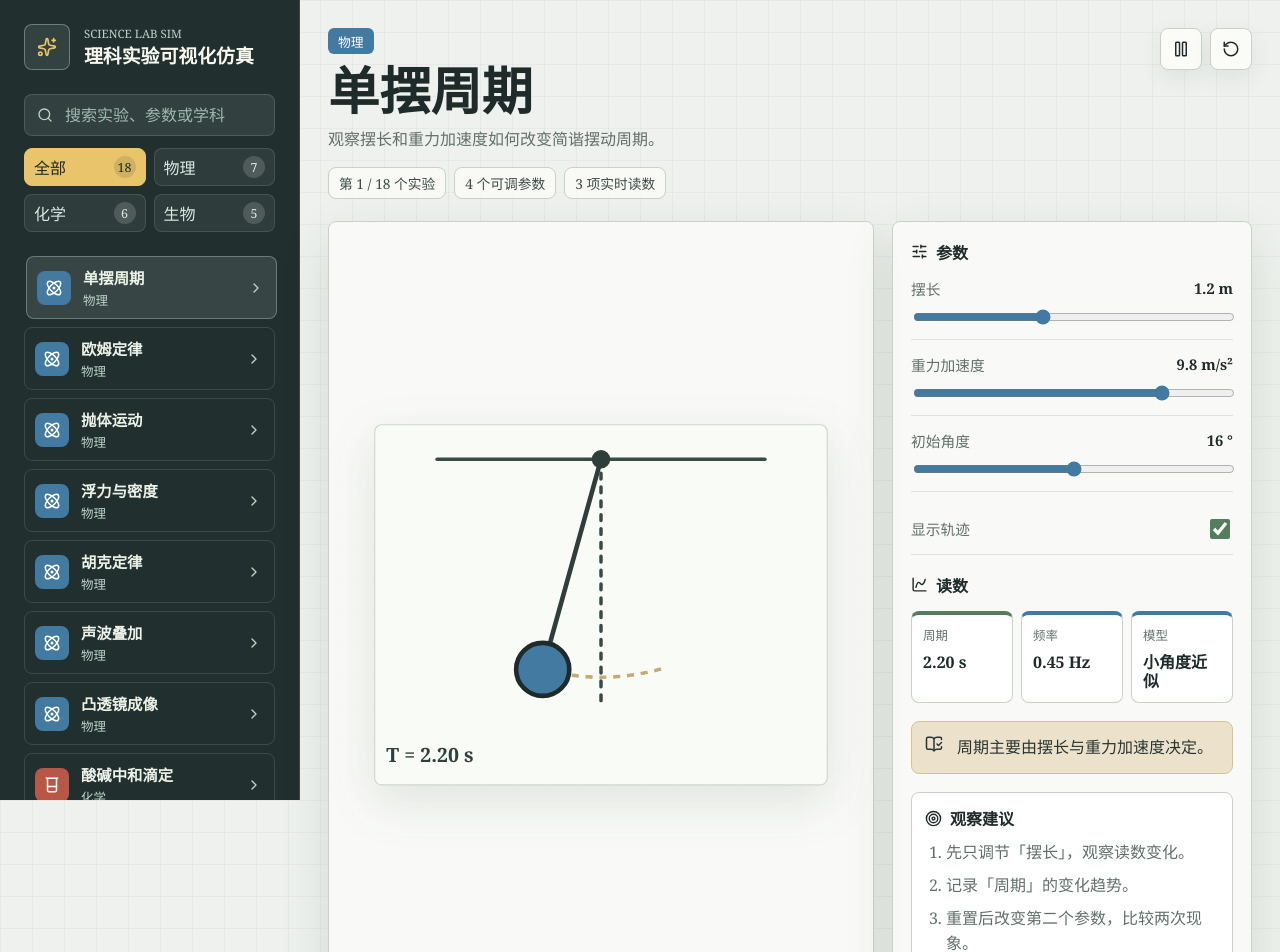
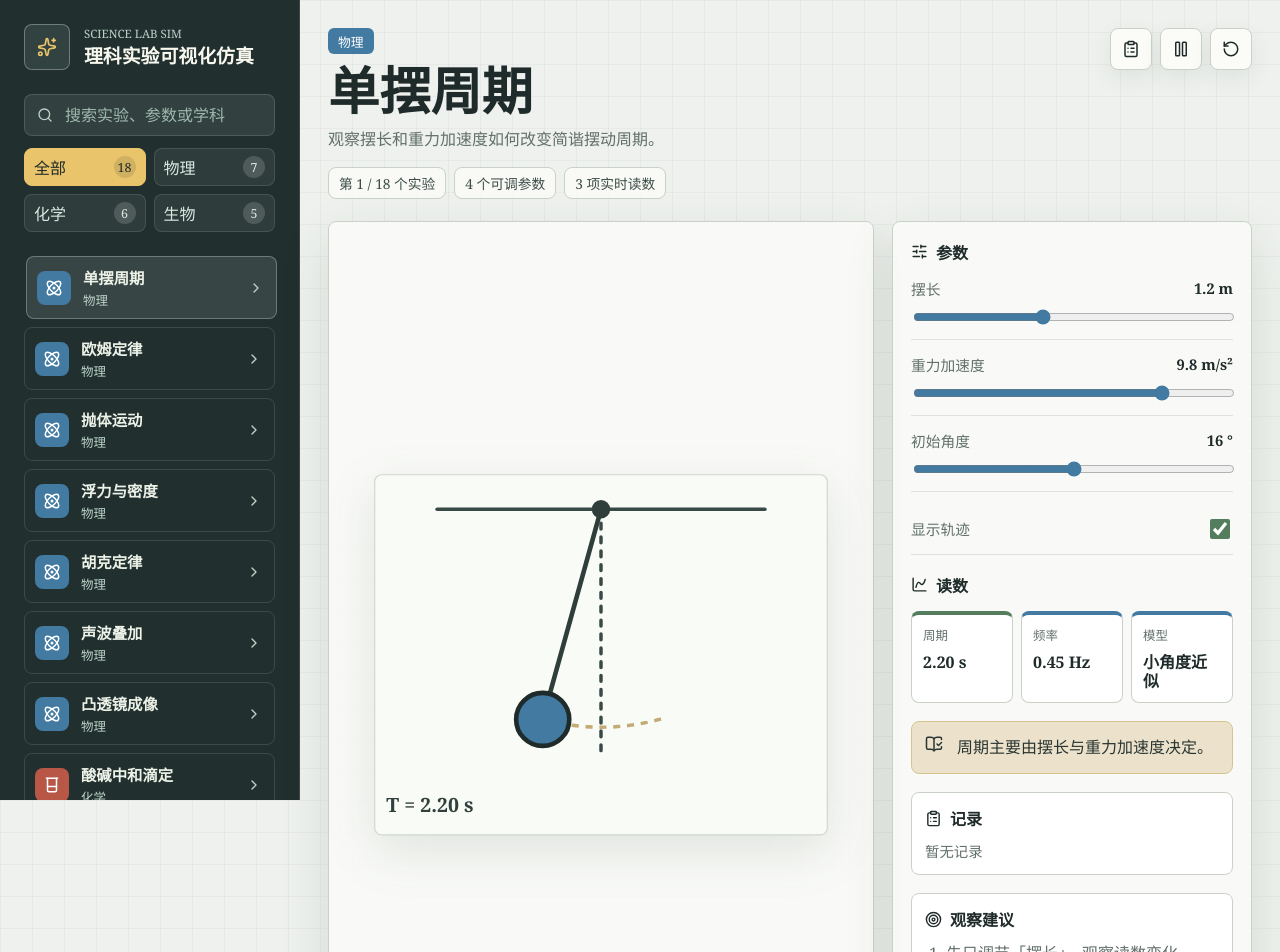
Before and after one commit to WUMIKE233/science-lab-sim, a React (Vite) app: page / in a window 1280 px wide. Shown: the top 952 px of the page. Built offline with nearby package versions, Linux system fonts and the light colour scheme.

Commit message:
feat: add experiment reading snapshots

```diff
--- a/src/App.tsx
+++ b/src/App.tsx
@@ -5,6 +5,7 @@ import {
   BookOpenCheck,
   ChartSpline,
   ChevronRight,
+  ClipboardList,
   ListFilter,
   Microscope,
   Pause,
@@ -14,6 +15,7 @@ import {
   SlidersHorizontal,
   Sparkles,
   Target,
+  Trash2,
 } from "lucide-react";
 import { experiments } from "./data/experiments";
 import type { ControlConfig, ExperimentModule, ExperimentParams, Subject } from "./types";
@@ -31,6 +33,15 @@ const subjectClass: Record<Subject, string> = {
 };
 
 const subjectFilters: Array<Subject | "全部"> = ["全部", "物理", "化学", "生物"];
+
+interface Snapshot {
+  id: string;
+  experimentId: string;
+  title: string;
+  subject: Subject;
+  elapsed: number;
+  readings: Array<{ label: string; value: string }>;
+}
 
 function formatControlValue(value: ExperimentParams[string], unit?: string) {
   return `${value}${unit ? ` ${unit}` : ""}`;
@@ -68,6 +79,7 @@ function App() {
   const [paramsByExperiment, setParamsByExperiment] = useState<Record<string, ExperimentParams>>(() =>
     Object.fromEntries(experiments.map((experiment) => [experiment.id, createInitialParams(experiment)])),
   );
+  const [snapshots, setSnapshots] = useState<Snapshot[]>([]);
   const [running, setRunning] = useState(true);
   const { time, resetTime } = useClock(running);
   const subjectCounts = useMemo(
@@ -125,6 +137,18 @@ function App() {
       [activeExperiment.id]: createInitialParams(activeExperiment),
     }));
     resetTime();
+  };
+
+  const captureSnapshot = () => {
+    const snapshot: Snapshot = {
+      id: `${activeExperiment.id}-${Date.now()}`,
+      experimentId: activeExperiment.id,
+      title: activeExperiment.title,
+      subject: activeExperiment.subject,
+      elapsed: time,
+      readings: result.readings.map((reading) => ({ label: reading.label, value: reading.value })),
+    };
+    setSnapshots((current) => [snapshot, ...current].slice(0, 4));
   };
 
   return (
@@ -209,6 +233,9 @@ function App() {
             </div>
           </div>
           <div className="stage-actions">
+            <button className="icon-button" onClick={captureSnapshot} type="button" title="记录读数">
+              <ClipboardList size={18} />
+            </button>
             <button className="icon-button" onClick={() => setRunning((value) => !value)} type="button" title={running ? "暂停" : "播放"}>
               {running ? <Pause size={18} /> : <Play size={18} />}
             </button>
@@ -259,6 +286,40 @@ function App() {
             <section className="status-strip">
               <BookOpenCheck size={18} />
               <p>{result.status}</p>
+            </section>
+
+            <section className="snapshot-panel" aria-label="读数记录">
+              <div className="section-title">
+                <ClipboardList size={17} />
+                <h3>记录</h3>
+                {snapshots.length > 0 && (
+                  <button className="mini-icon-button" onClick={() => setSnapshots([])} type="button" title="清空记录">
+                    <Trash2 size={15} />
+                  </button>
+                )}
+              </div>
+              {snapshots.length === 0 ? (
+                <p className="snapshot-empty">暂无记录</p>
+              ) : (
+                <div className="snapshot-list">
+                  {snapshots.map((snapshot) => (
+                    <article className="snapshot-item" key={snapshot.id}>
+                      <div>
+                        <strong>{snapshot.title}</strong>
+                        <span>{snapshot.subject} · {snapshot.elapsed.toFixed(1)} s</span>
+                      </div>
+                      <dl>
+                        {snapshot.readings.slice(0, 3).map((reading) => (
+                          <div key={`${snapshot.id}-${reading.label}`}>
+                            <dt>{reading.label}</dt>
+                            <dd>{reading.value}</dd>
+                          </div>
+                        ))}
+                      </dl>
+                    </article>
+                  ))}
+                </div>
+              )}
             </section>
 
             <section className="teaching-card" aria-label="课堂观察建议">
--- a/src/styles.css
+++ b/src/styles.css
@@ -333,6 +333,18 @@ h1 {
   box-shadow: 0 8px 22px rgba(47, 62, 58, 0.08);
 }
 
+.mini-icon-button {
+  display: grid;
+  width: 30px;
+  height: 30px;
+  margin-left: auto;
+  place-items: center;
+  color: var(--muted);
+  background: #fff;
+  border: 1px solid var(--line);
+  border-radius: 8px;
+}
+
 .workspace {
   display: grid;
   grid-template-columns: minmax(420px, 1fr) 360px;
@@ -500,6 +512,77 @@ input[type="range"] {
 .status-strip p {
   margin: 0;
   line-height: 1.55;
+}
+
+.snapshot-panel {
+  display: grid;
+  gap: 10px;
+  padding: 13px;
+  background: #fff;
+  border: 1px solid var(--line);
+  border-radius: 8px;
+}
+
+.snapshot-empty {
+  margin: 0;
+  color: var(--muted);
+  font-size: 0.9rem;
+}
+
+.snapshot-list {
+  display: grid;
+  gap: 8px;
+}
+
+.snapshot-item {
+  display: grid;
+  gap: 8px;
+  padding: 10px;
+  background: var(--panel);
+  border: 1px solid #dde3dc;
+  border-radius: 8px;
+}
+
+.snapshot-item strong,
+.snapshot-item span {
+  display: block;
+  overflow-wrap: anywhere;
+}
+
+.snapshot-item strong {
+  color: var(--ink);
+  font-size: 0.92rem;
+}
+
+.snapshot-item span {
+  margin-top: 2px;
+  color: var(--muted);
+  font-size: 0.78rem;
+}
+
+.snapshot-item dl {
+  display: grid;
+  grid-template-columns: repeat(3, minmax(0, 1fr));
+  gap: 6px;
+  margin: 0;
+}
+
+.snapshot-item dt,
+.snapshot-item dd {
+  margin: 0;
+  overflow-wrap: anywhere;
+}
+
+.snapshot-item dt {
+  color: var(--muted);
+  font-size: 0.72rem;
+}
+
+.snapshot-item dd {
+  margin-top: 3px;
+  color: var(--ink);
+  font-size: 0.88rem;
+  font-weight: 700;
 }
 
 .teaching-card {
```
